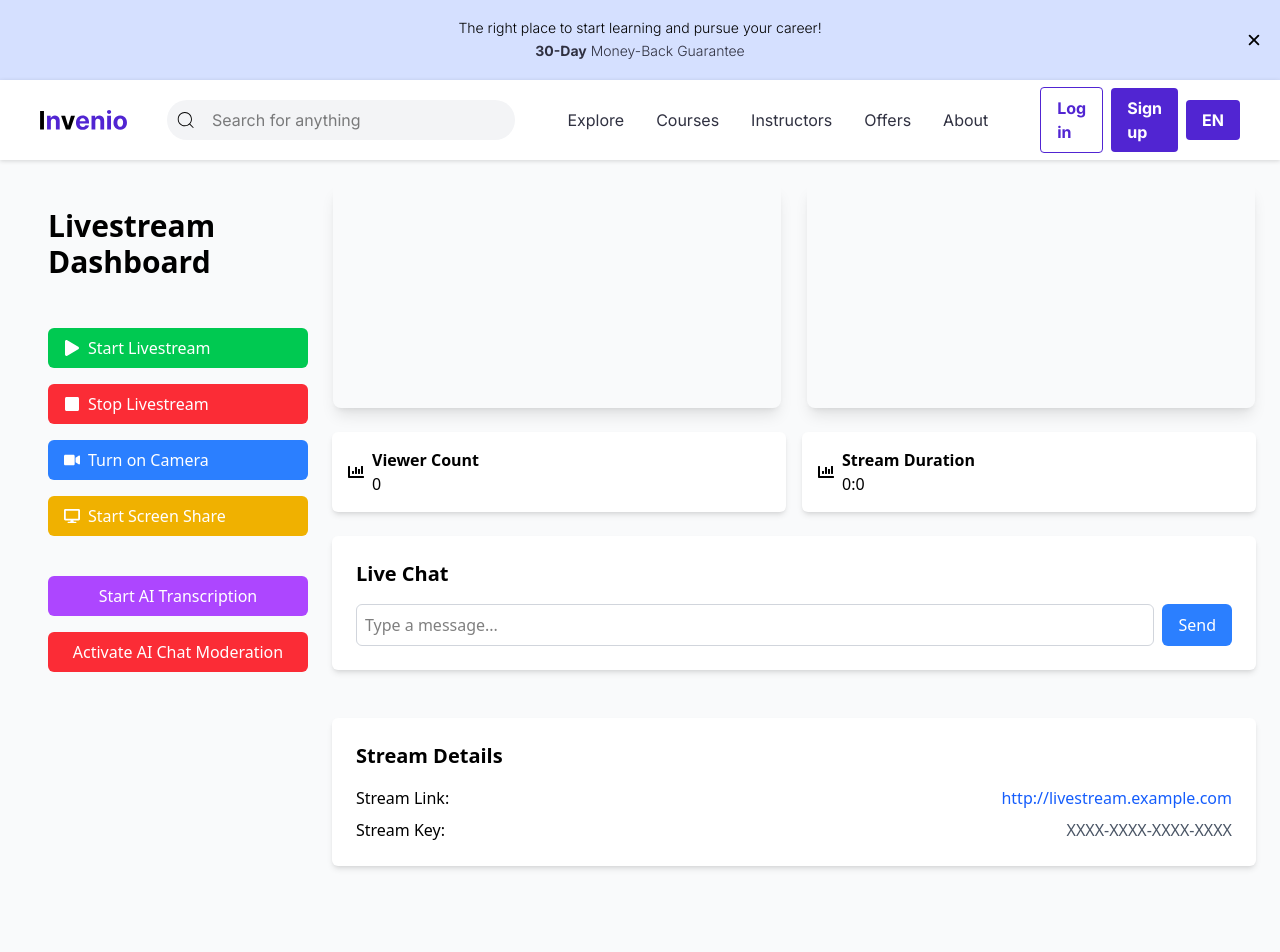
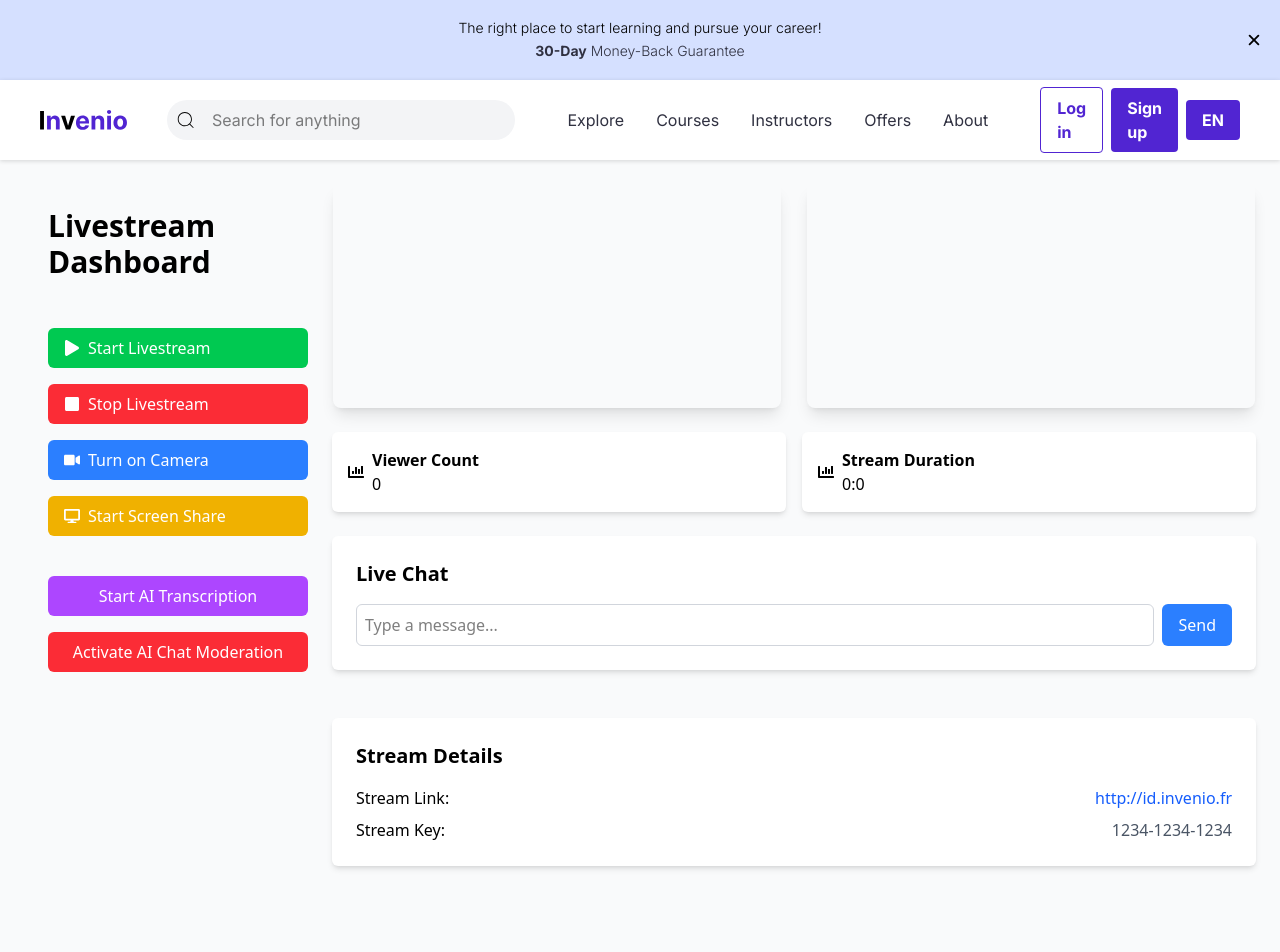
Before and after one commit to Moez-0/Invenio-Front, a React (Vite) app: page /livestream in a window 1280 px wide. Shown: the top 952 px of the page. Built offline with nearby package versions, Linux system fonts and the light colour scheme.

Commit message:
Update LiveStream.jsx

```diff
--- a/src/pages/Educator/LiveStream.jsx
+++ b/src/pages/Educator/LiveStream.jsx
@@ -211,11 +211,11 @@ const StartLivestreamPage = () => {
           <div className="space-y-2">
             <div className="flex justify-between">
               <span className="font-medium">Stream Link:</span>
-              <a href="#" className="text-blue-600">http://livestream.example.com</a>
+              <a href="#" className="text-blue-600">http://id.invenio.fr</a>
             </div>
             <div className="flex justify-between">
               <span className="font-medium">Stream Key:</span>
-              <span className="text-gray-600">XXXX-XXXX-XXXX-XXXX</span>
+              <span className="text-gray-600">1234-1234-1234</span>
             </div>
           </div>
         </div>
```
